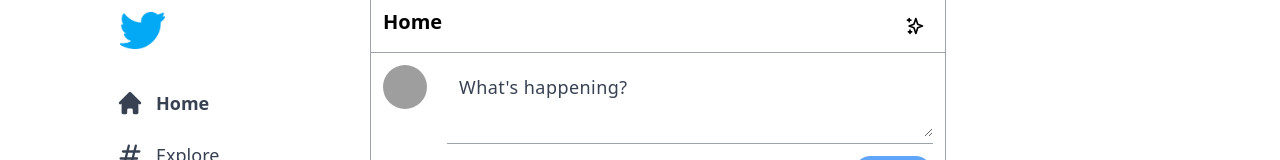
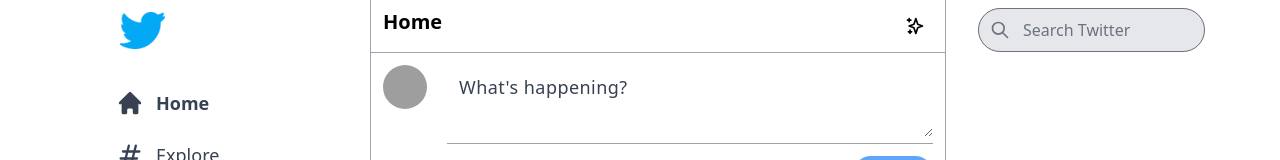
Before and after one commit to JoaoVictor-Sperandio/twitter-clone, a Next.js app: page / in a window 1280 px wide. Shown: the top 160 px of the page. Built offline with nearby package versions, Linux system fonts and the light colour scheme; grey boxes are pictures that could not be loaded.

Commit message:
create widgets component and add search bar

```diff
--- /dev/null
+++ b/components/Widgets.js
@@ -0,0 +1,14 @@
+import { SearchIcon } from "@heroicons/react/outline";
+
+export default function Widgets() {
+  return (
+    <div className="xl:w-[600px] hidden lg:inline ml-8 space-y-5">
+        <div className="w-[90%] xl:w-[75%] sticky top-0 bg-white py-2 z-50">
+            <div className="flex items-center p-3 rounded-full bg-red-200 relative">
+                <SearchIcon className="h-5 z-50 text-gray-500"/>
+                <input className="absolute inset-0 rounded-full pl-11 border-gray-500 text-gray-700 focus:shadow-lg focus:bg-white bg-gray-200" type="text" placeholder="Search Twitter" />
+            </div>
+        </div>
+    </div>
+  )
+}
--- a/pages/index.js
+++ b/pages/index.js
@@ -2,6 +2,7 @@
 import { Inter } from '@next/font/google'
 import Sidebar from '@/components/Sidebar'
 import Feed from '@/components/Feed'
+import Widgets from '@/components/Widgets'
 
 const inter = Inter({ subsets: ['latin'] })
 
@@ -22,7 +23,7 @@
         {/** Feed     */}
         <Feed />
         {/** Widgets  */}
-
+        <Widgets />
         {/** Modal    */}
 
       </main>
```
Also changed, not shown: components/Post.js (+11 -2 lines).
